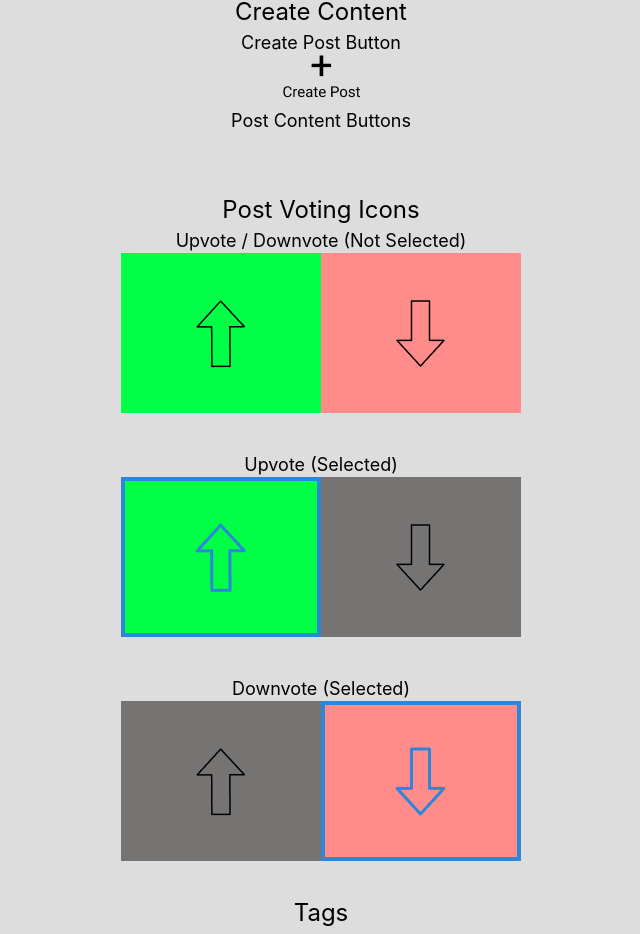
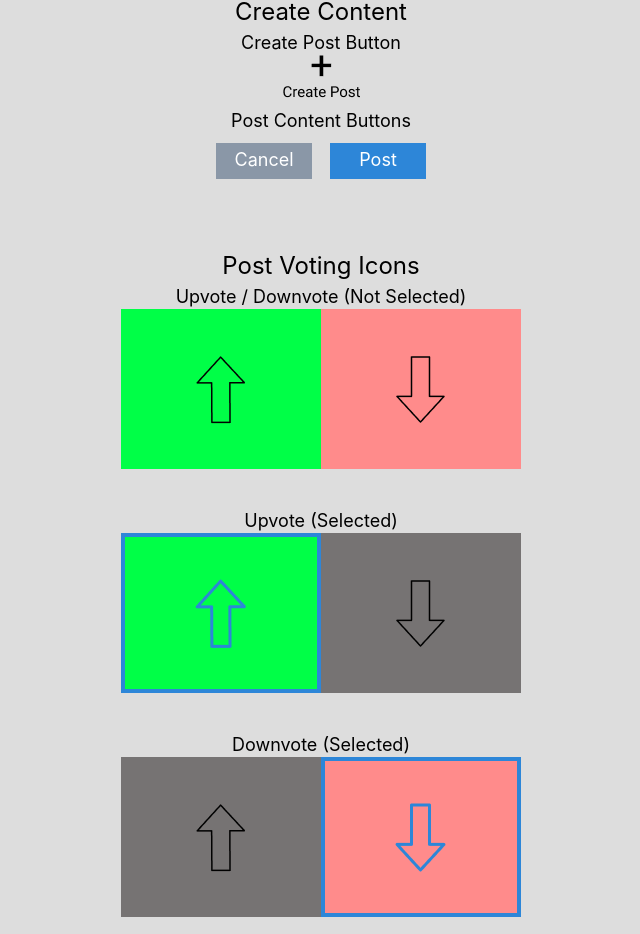
Before and after one commit to CSE370HCI/fantasticfour, a React (Create React App) app: page /styleguide in a window 1280 px wide. Shown: the part 1690-2624 px from the top of the page, without its empty margins (319-959 px from the left). Built offline with nearby package versions, Linux system fonts and the light colour scheme.

Commit message:
fix merge issue that removed divs for post buttons in style guide

```diff
--- a/src/Component/StyleGuide.jsx
+++ b/src/Component/StyleGuide.jsx
@@ -127,6 +127,12 @@ export default class StyleGuide extends React.Component {
           <br/>
           <content>
             Post Content Buttons
+            <div className="post-buttons">
+              {/* cancel button */}
+              <div className="button-cancel-post">Cancel</div>
+              {/* post button */}
+              <div className="button-submit-post">Post</div>
+            </div>
           </content>
         </heading>
         <br/>
```
